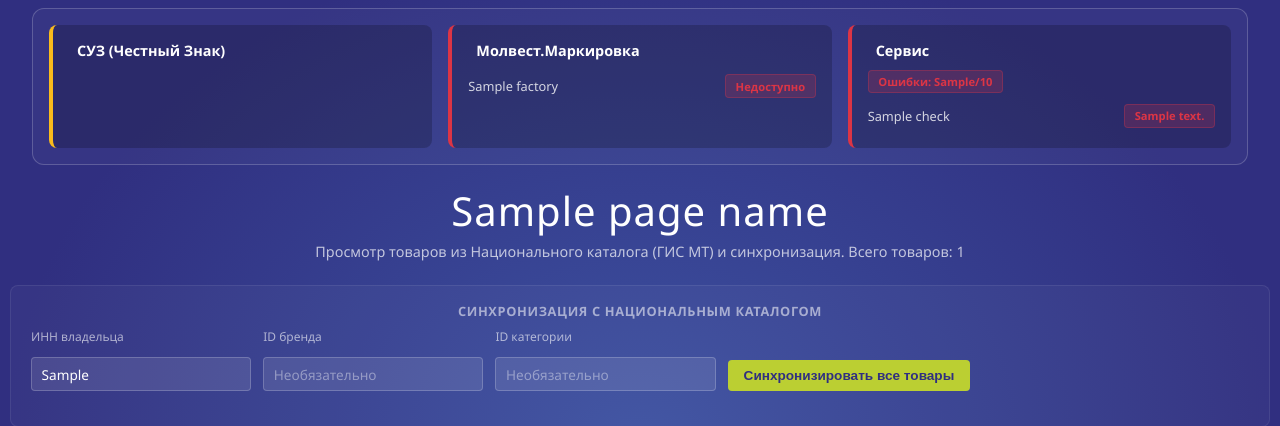
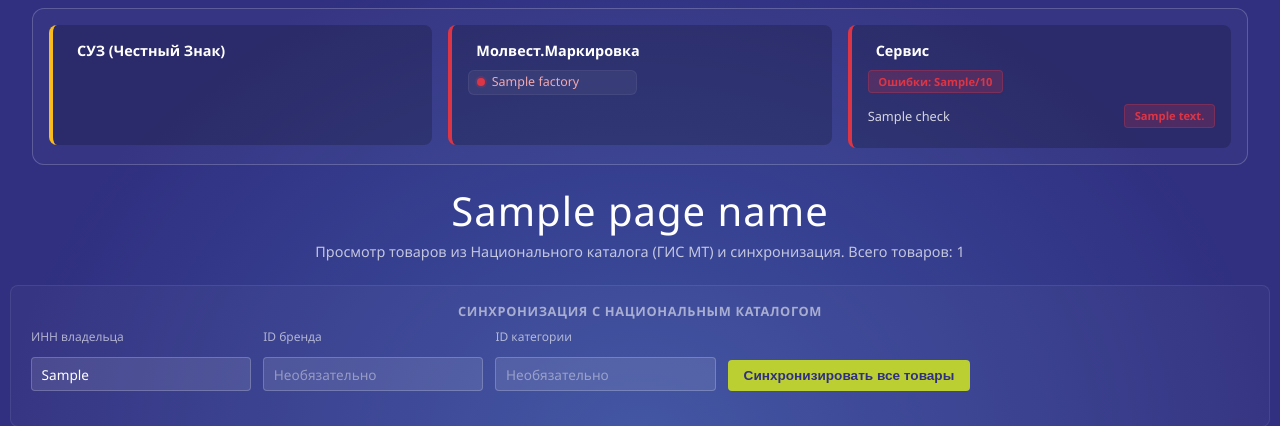
Before and after one commit to lopatin2012/PartyManagementSystem, a Django app: template templates/nk/main.html in a window 1280 px wide. Shown: the part 71-497 px from the top of the page. Run offline with Django 5.2, Linux system fonts and the light colour scheme; the template is opened without the code that fills it: most values are stand-ins (such as "Sample title", 1, 10 or a date in 2020).

Commit message:
Feat: компактный блок заводов «Молвест.Маркировка» на главной
Вертикальный список заводов с бейджами растягивал карточку по высоте и смещал соседние блоки.

- base.html: заводы выводятся сеткой чипов (точка-индикатор + название), полный статус во всплывающей подсказке.

- services_status.css: .factories-grid (2 колонки), .factory-chip, align-items/align-self: flex-start — карточки не растягиваются по высоте.

```diff
--- a/static/css/services_status.css
+++ b/static/css/services_status.css
@@ -6,6 +6,7 @@
 .services-status-panel {
     display: flex;
     flex-wrap: wrap;
+    align-items: flex-start;
     gap: 1rem;
     margin: 0.5rem 2rem;
     padding: 1rem;
@@ -26,6 +27,7 @@
     display: flex;
     flex-direction: column;
     min-height: 120px;
+    align-self: flex-start;
 }
 
 /* Цветовые индикаторы статуса */
@@ -77,6 +79,55 @@
     font-size: 1.1rem;
     font-weight: 700;
     color: var(--accent-green);
+}
+
+/* ==========================================
+   Список заводов (компактные чипы).
+   ========================================== */
+.factories-grid {
+    display: grid;
+    grid-template-columns: repeat(2, minmax(0, 1fr));
+    gap: 0.35rem 0.6rem;
+    align-content: start;
+}
+
+.factory-chip {
+    display: flex;
+    align-items: center;
+    gap: 0.4rem;
+    min-width: 0;
+    padding: 0.25rem 0.5rem;
+    border-radius: 6px;
+    background: rgba(255, 255, 255, 0.05);
+    border: 1px solid rgba(255, 255, 255, 0.06);
+    font-size: 0.78rem;
+    line-height: 1.2;
+}
+
+.factory-chip .factory-dot {
+    flex: 0 0 auto;
+    width: 8px;
+    height: 8px;
+    border-radius: 50%;
+    background: #dc3545;
+    box-shadow: 0 0 0 2px rgba(220, 53, 69, 0.18);
+}
+
+.factory-chip.chip-ok .factory-dot {
+    background: var(--accent-green);
+    box-shadow: 0 0 0 2px rgba(187, 207, 50, 0.18);
+}
+
+.factory-chip .factory-name {
+    min-width: 0;
+    overflow: hidden;
+    text-overflow: ellipsis;
+    white-space: nowrap;
+    color: rgba(255, 255, 255, 0.85);
+}
+
+.factory-chip.chip-fail .factory-name {
+    color: #f2a9af;
 }
 
 /* ==========================================
--- a/templates/base.html
+++ b/templates/base.html
@@ -115,17 +115,19 @@
                 <span class="status-title">Молвест.Маркировка</span>
             </div>
             <div class="status-body">
-                {% for factory in status_factories.factories %}
-                    <div class="workshop-status">
-                        <span class="workshop-name">{{ factory.name }}</span>
-                        <span class="status-badge-small {% if factory.is_ok %}status-success{% else %}status-danger{% endif %}"
-                              title="{% if factory.is_ok %}Доступен: {{ factory.message }}{% else %}{{ factory.message }}{% endif %}">
-                            {% if factory.is_ok %}Работает{% else %}Недоступно{% endif %}
-                        </span>
+                {% if status_factories.factories %}
+                    <div class="factories-grid">
+                        {% for factory in status_factories.factories %}
+                            <div class="factory-chip {% if factory.is_ok %}chip-ok{% else %}chip-fail{% endif %}"
+                                 title="{{ factory.name }}: {% if factory.is_ok %}доступен{% else %}недоступен — {{ factory.message }}{% endif %}">
+                                <span class="factory-dot"></span>
+                                <span class="factory-name">{{ factory.name }}</span>
+                            </div>
+                        {% endfor %}
                     </div>
-                {% empty %}
+                {% else %}
                     <p class="status-text">Заводы не настроены</p>
-                {% endfor %}
+                {% endif %}
             </div>
         </div>
 
```
